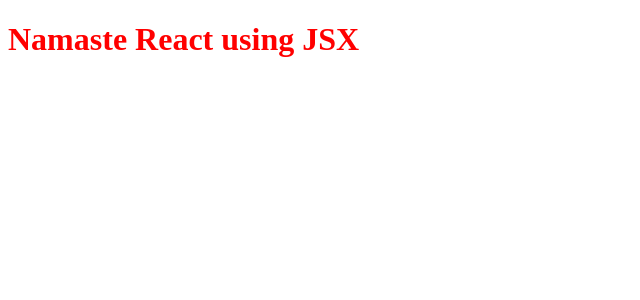
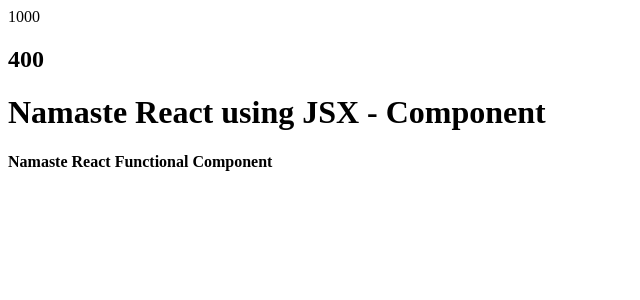
Before and after one commit to akriti0210/namaste-react, a React (Vite) app: page / in a window 1280 px wide. Shown: the top 300 px of the page, without its empty margins (0-640 px from the left). Built offline with nearby package versions, Linux system fonts and the light colour scheme.

Commit message:
episode-3 functional component

```diff
--- a/App.js
+++ b/App.js
@@ -10,12 +10,15 @@
 
 console.log(heading);
 
+const elem=<span>React Element</span>
 // JSX - is not HTML but HTML like syntax or XML-like syntax
 // JSX (transpiled before it reaches the JS) - PARCEL - Babel
 // JSX=>React.createElement => ReactElement-JS Object => HTMLElement(render)
 const jsxHeading = (
     <h1 id="heading" className="heading">
+        {/* {elem} */}
         Namaste React using JSX
+        {/* <HeadingComponent /> */}
     </h1>
 );
 
@@ -25,4 +28,34 @@
 
 // root.render(heading);
 
-root.render(jsxHeading);
+// root.render(jsxHeading);
+
+// React Functional Component
+// const HeadingComponent = () => {
+//     return <h1>Namaste React Functional Component</h1>
+// }
+const Title = () => (
+    <h1 className="head" tabIndex="5">
+        Namaste React using JSX - Component
+    </h1>
+)
+
+// Component Composition
+const number = 1000;
+const HeadingComponent = () => (
+    <div id="container">
+        {number}
+        <h2>{100 + 300}</h2>
+        {/* <h3>{jsxHeading}</h3> */}
+        <Title />
+        {/* {Title()} */}
+        <h4>Namaste React Functional Component</h4>
+    </div>
+);
+
+// const HeadingComponent2 = () => (
+//     <h1>Namaste React Functional Component</h1>
+// )
+
+root.render(<HeadingComponent />);
+// root.render(jsxHeading);
```
